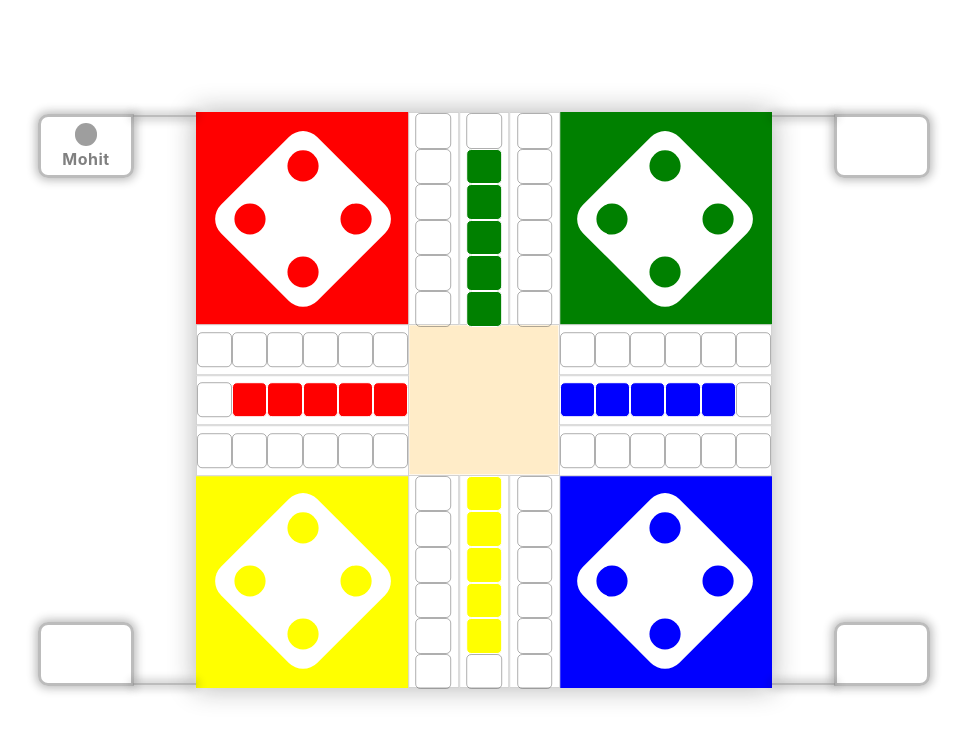
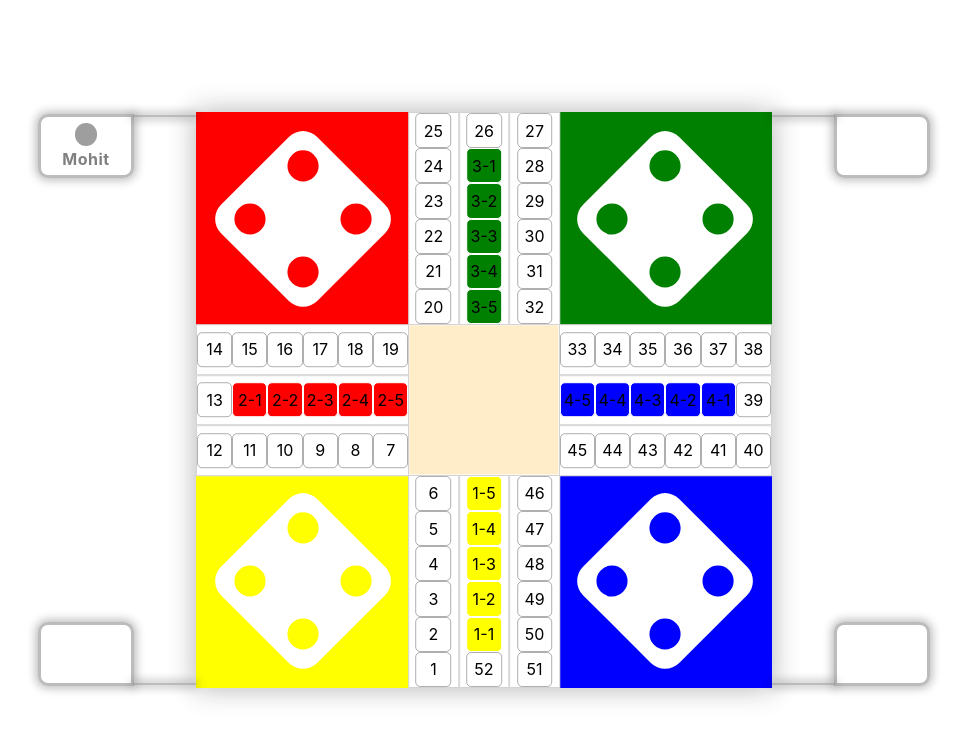
Before and after one commit to 25mohit/LUDO, a React (Create React App) app: page / in a window 1280 px wide. Shown: the top 740 px of the page, without its empty margins (156-1123 px from the left). Built offline with nearby package versions, Linux system fonts and the light colour scheme; grey boxes are pictures that could not be loaded.

Commit message:
Layout Completed

```diff
--- a/src/App.css
+++ b/src/App.css
@@ -186,6 +186,10 @@
   width: 73.4%;
   aspect-ratio: 1;
   border-radius: 5px;
+  overflow: hidden;
+  display: flex;
+  align-items: center;
+  justify-content: center;
 }
 .area.a1 .row, .area.a3 .row{
   flex-direction: column;
--- /dev/null
+++ b/src/JSON/Box.js
@@ -0,0 +1,13 @@
+const tTypes = {
+    10: 's',
+    23: 's',
+    35: 'danger',
+    8: 'warning',
+    24: 'alert',
+    // Add more positions and their corresponding 't' types as needed
+};
+
+export const boxes = Array.from({ length: 52 }, (_, i) => ({
+    n: `b${i + 1}`,
+    t: tTypes[i + 1] || 'p', // Default to 'safe' if the position is not specified in tTypes
+}));
--- a/src/components/Board.jsx
+++ b/src/components/Board.jsx
@@ -1,4 +1,5 @@
 import { useEffect, useState } from 'react'
+import { boxes } from '../JSON/Box'
 
 const Board = () => {
     const [boardSize, setBoardSize] = useState()
@@ -11,6 +12,30 @@ const Board = () => {
         setWinningArea(uiBoard.width - ((uiBoard.width / ratio) *2) )
         setBoardSize(uiBoard.width)
     },[])
+
+    const renderBoxes = (start, end,  shouldReverse = false) => {
+        const slicedBoxes = boxes.slice(start, end);
+        const displayBoxes = shouldReverse ? slicedBoxes.reverse() : slicedBoxes;
+
+        return displayBoxes?.map?.((box, index) => (
+            <div key={index} className={`box ${box.t}`}>{box.n.slice(1,3)}</div>
+        ));
+    };
+
+    const renderCenterRow = (start, player,shouldReverse = false) => {
+        const list = boxes.slice(start, start+1);
+        const mappedList = Array.from({ length: 5 }).map((_, index) => ({n: `${player}-${index+1}`, t: player}))
+        const combined = [...list, ...mappedList ]
+        const displayBoxes = shouldReverse ? combined.reverse() : combined;
+
+        return displayBoxes?.map?.((box, index) => (
+            <div key={index} className={`box ${box.t}`}>{box.n.slice(1,4)}</div>
+        ))
+
+
+    }
+
+    console.log("boxes", renderCenterRow(51, 'p1'));
 
   return (
     <div className='board' id="board">
@@ -56,104 +81,47 @@ const Board = () => {
         <div className="winning-area" style={{width: `${winningArea}px`}}></div>
         <div className="area a1" style={{height: `calc(50% - ${winningArea/2}px)`, width: `calc(${(boardSize/3.8)}px)`}}>
             <div className="row r1">
-                <div className="box"></div>
-                <div className="box"></div>
-                <div className="box"></div>
-                <div className="box"></div>
-                <div className="box"></div>
-                <div className="box"></div>
+                {renderBoxes(0, 6, true)}
             </div>
             <div className="row r2 center">
-                <div className="box"></div>
-                <div className="box"></div>
-                <div className="box"></div>
-                <div className="box"></div>
-                <div className="box"></div>
-                <div className="box"></div></div>
+                {renderCenterRow(51,'p1', true)}
+            </div>
             <div className="row r3">
-                <div className="box"></div>
-                <div className="box"></div>
-                <div className="box"></div>
-                <div className="box"></div>
-                <div className="box"></div>
-                <div className="box"></div></div>
+                {renderBoxes(45, 51)}
+            </div>
         </div>
         <div className="area a2" style={{width: `calc(50% - ${winningArea/2}px)`, height: `calc(${(boardSize/3.8)}px)`}}>
             <div className="row r1">
-                <div className="box"></div>
-                <div className="box"></div>
-                <div className="box"></div>
-                <div className="box"></div>
-                <div className="box"></div>
-                <div className="box"></div>
+                {renderBoxes(13, 19)}
             </div>
             <div className="row r2 center">
-                <div className="box"></div>
-                <div className="box"></div>
-                <div className="box"></div>
-                <div className="box"></div>
-                <div className="box"></div>
-                <div className="box"></div>
+
+                {renderCenterRow(12,'p2')}
             </div>
             <div className="row r3">
-                <div className="box"></div>
-                <div className="box"></div>
-                <div className="box"></div>
-                <div className="box"></div>
-                <div className="box"></div>
-                <div className="box"></div>
+                {renderBoxes(6, 12, true)}
             </div>
         </div>
         <div className="area a3" style={{height: `calc(50% - ${winningArea/2}px)`, width: `calc(${(boardSize/3.8)}px)`}}>
             <div className="row r1">
-                <div className="box"></div>
-                <div className="box"></div>
-                <div className="box"></div>
-                <div className="box"></div>
-                <div className="box"></div>
-                <div className="box"></div>
+                {renderBoxes(19, 25, true)}
             </div>
             <div className="row r2 center">
-                <div className="box"></div>
-                <div className="box"></div>
-                <div className="box"></div>
-                <div className="box"></div>
-                <div className="box"></div>
-                <div className="box"></div>
+                {renderCenterRow(25,'p3')}
             </div>
             <div className="row r3">
-                <div className="box"></div>
-                <div className="box"></div>
-                <div className="box"></div>
-                <div className="box"></div>
-                <div className="box"></div>
-                <div className="box"></div>
+                {renderBoxes(26, 32)}
             </div>
         </div>
         <div className="area a4" style={{width: `calc(50% - ${winningArea/2}px)`, height: `calc(${(boardSize/3.8)}px)`}}>
             <div className="row r1">
-                <div className="box"></div>
-                <div className="box"></div>
-                <div className="box"></div>
-                <div className="box"></div>
-                <div className="box"></div>
-                <div className="box"></div>
+                {renderBoxes(32, 38)}
             </div>
             <div className="row r2 center">
-                <div className="box"></div>
-                <div className="box"></div>
-                <div className="box"></div>
-                <div className="box"></div>
-                <div className="box"></div>
-                <div className="box"></div>
+                {renderCenterRow(38,'p4', true)}
             </div>
             <div className="row r3">
-                <div className="box"></div>
-                <div className="box"></div>
-                <div className="box"></div>
-                <div className="box"></div>
-                <div className="box"></div>
-                <div className="box"></div>
+                {renderBoxes(39, 45, true)}
             </div>
         </div>
     </div>
```
